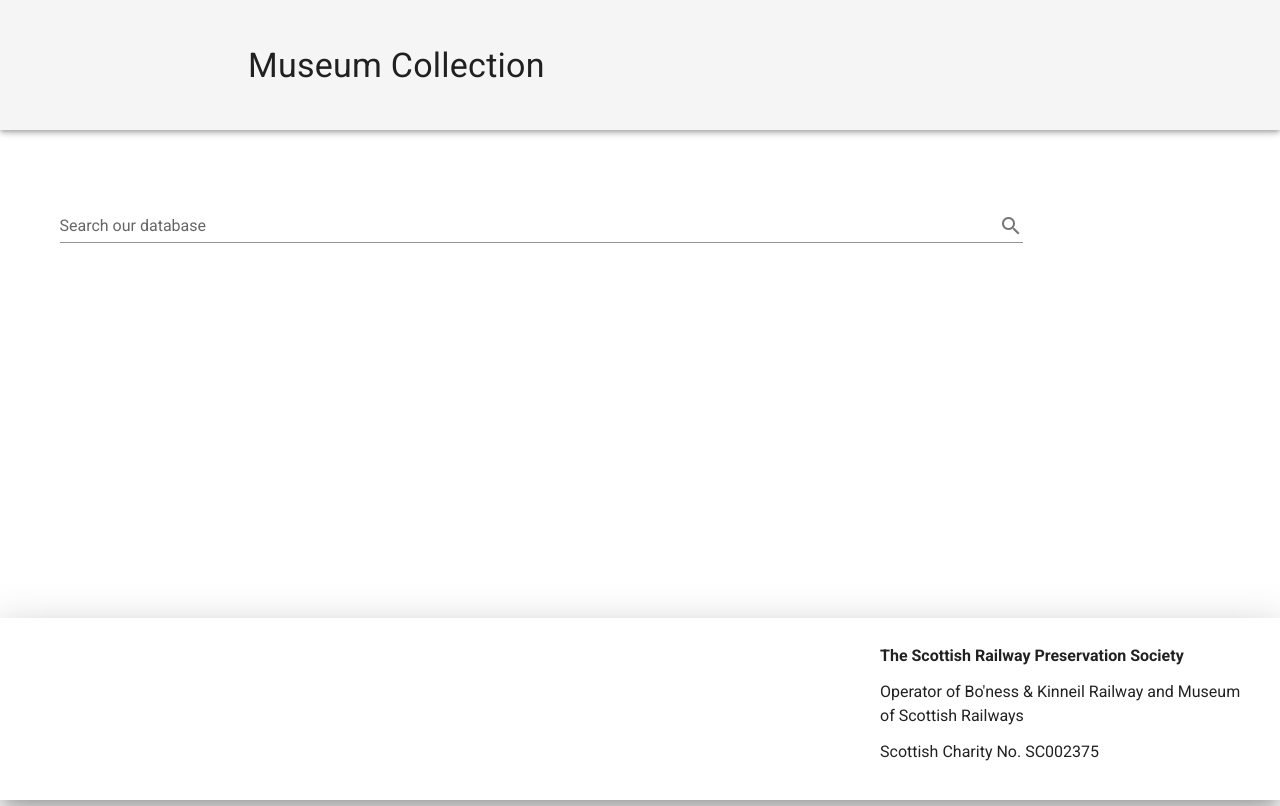
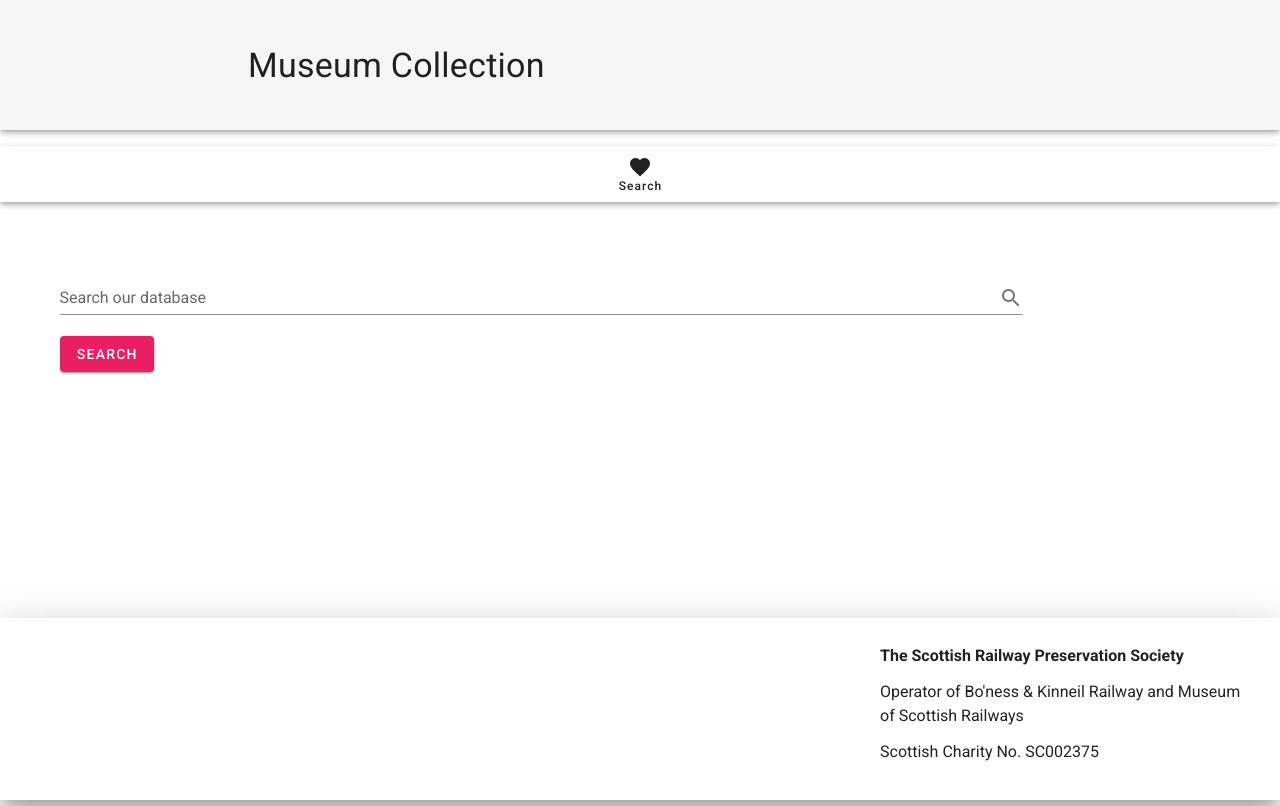
Before and after one commit to thepurpleblob/image-collection, a Vue app: page /search in a window 1280 px wide. Built offline with nearby package versions, Linux system fonts and the light colour scheme.

Commit message:
adding rubbish menu and search button

```diff
--- a/src/components/Header.vue
+++ b/src/components/Header.vue
@@ -9,7 +9,14 @@
                 :style="{cursor: 'pointer'}"
                 @click="home" />
             <v-toolbar-title class="ml-8 display-1">Museum Collection</v-toolbar-title>
+
         </v-app-bar>
+        <v-bottom-navigation class="mt-4">
+            <v-btn to="search">
+                <span>Search</span>
+                <v-icon>mdi-heart</v-icon>
+            </v-btn>
+        </v-bottom-navigation>
     </header>
 </template>
 
--- a/src/views/Search.vue
+++ b/src/views/Search.vue
@@ -8,6 +8,9 @@
                         label="Search our database"
                         append-icon="search">
                     </v-text-field>
+                    <v-btn dark color="pink" type="submit">
+                        Search
+                    </v-btn>
                 </v-form>
             </v-col>
         </v-row>
```
